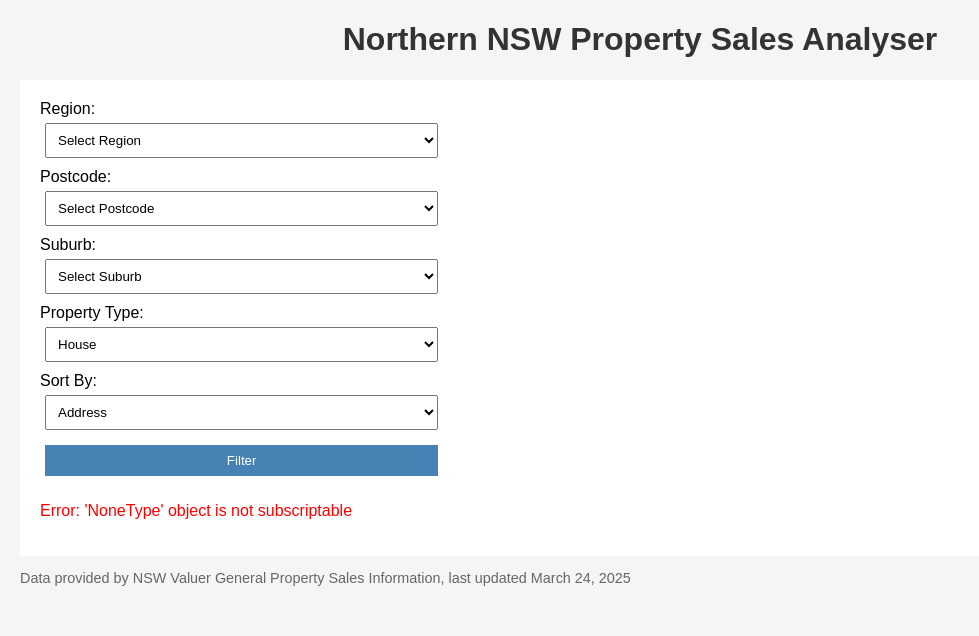
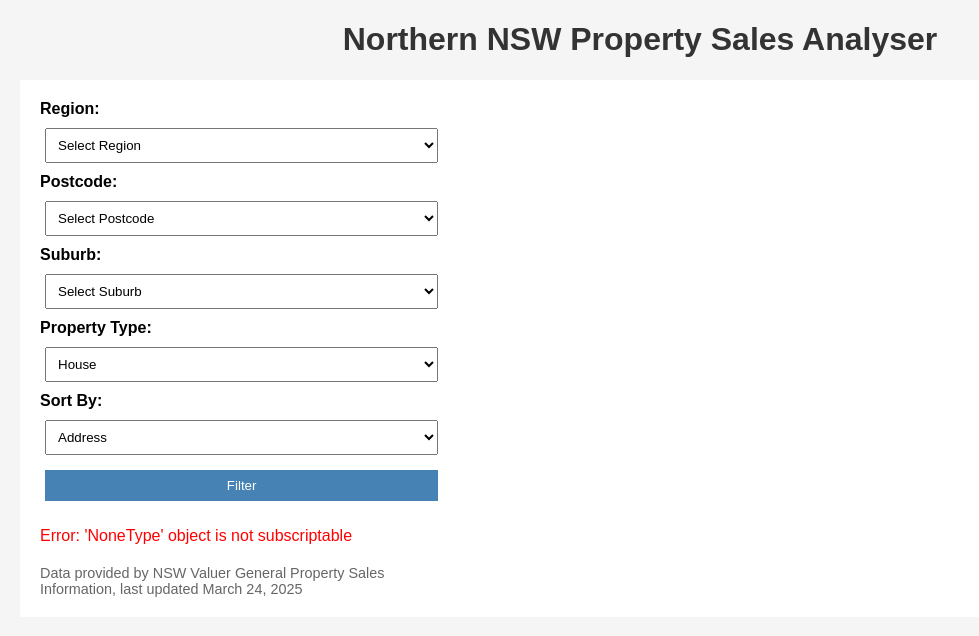
Before and after one commit to hankvos/HanksPortfolio, a Flask app: page / in a window 1280 px wide. Shown: the top 636 px of the page, without its empty margins (0-979 px from the left). Run offline with Flask 3, Linux system fonts and the light colour scheme; parts of the project's set-up code (start-up, migrations or seed data) failed here and were passed over.

Commit message:
Left-aligned data source with form labels in left column

```diff
--- a/templates/index.html
+++ b/templates/index.html
@@ -59,6 +59,11 @@
             padding: 8px;
             margin-bottom: 10px;
         }
+        label {
+            display: block;
+            margin-bottom: 5px;
+            font-weight: bold;
+        }
         table {
             width: 100%;
             border-collapse: collapse;
@@ -82,11 +87,10 @@
         .stats {
             margin-top: 20px;
         }
-        .footer {
-            padding: 0 20px 20px 20px;
+        .data-source {
             font-size: 0.9em;
             color: #666;
-            text-align: left;
+            margin-top: 20px;
         }
     </style>
 </head>
@@ -141,6 +145,7 @@
             {% if error %}
                 <p style="color: red;">Error: {{ error }}</p>
             {% endif %}
+            <div class="data-source">{{ data_source }}</div>
         </div>
         <div class="right-column">
             {% if median_chart_path %}
@@ -186,8 +191,5 @@
             {% endif %}
         </div>
     </div>
-    <div class="footer">
-        <p>{{ data_source }}</p>
-    </div>
 </body>
 </html>
```
